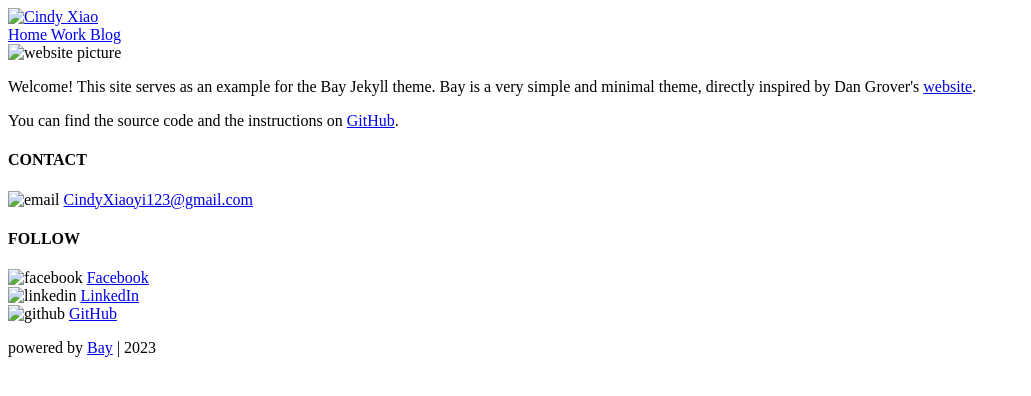
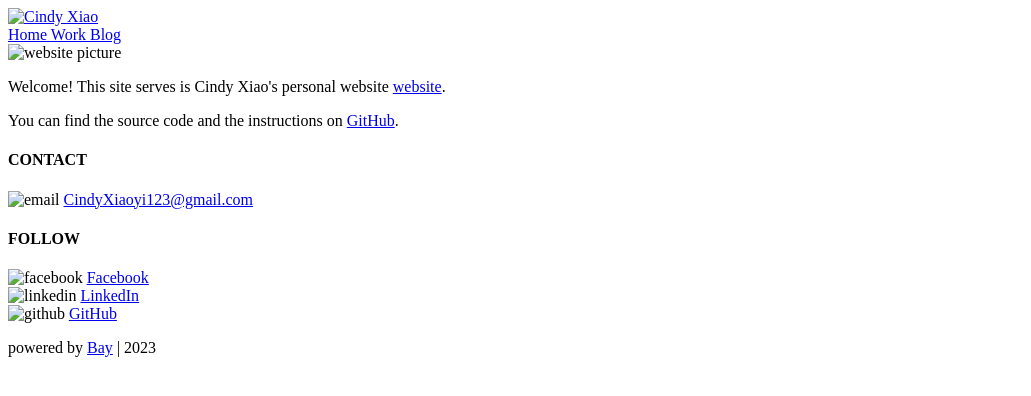
Before and after one commit to eliottvincent/bay, a Jekyll site: the page built from index.md, in a window 1280 px wide. Shown: the top 396 px of the page, without its empty margins (0-1031 px from the left). Built offline with Jekyll 4.4.1, drawn with Linux system fonts in a browser that asks for light colours.

Commit message:
Update index.md

```diff
--- a/index.md
+++ b/index.md
@@ -6,7 +6,7 @@ profile_picture:
 ---
 
 <p>
-  Welcome! This site serves as an example for the Bay Jekyll theme. Bay is a very simple and minimal theme, directly inspired by Dan Grover's <a href="http://dangrover.com">website</a>.
+  Welcome! This site serves is Cindy Xiao's personal website <a href="(https://cindyxiao1.github.io/)">website</a>.
 </p>
 
 <p>
```
